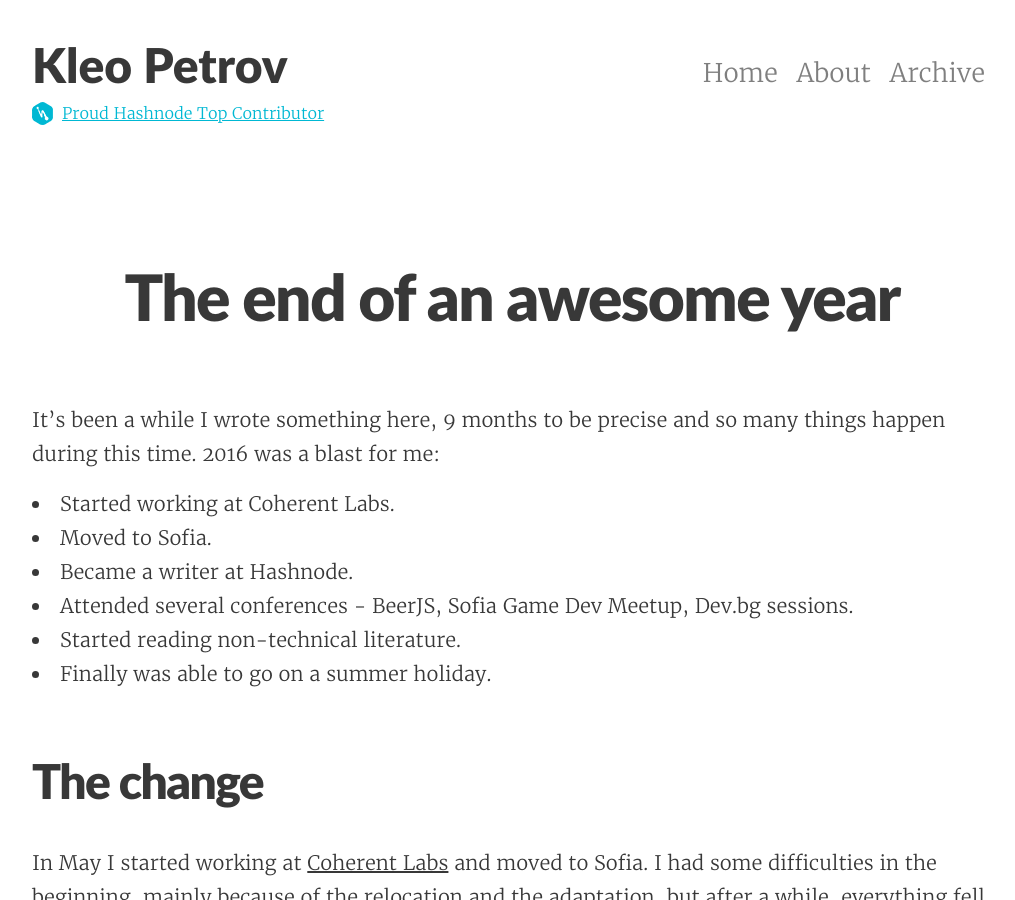
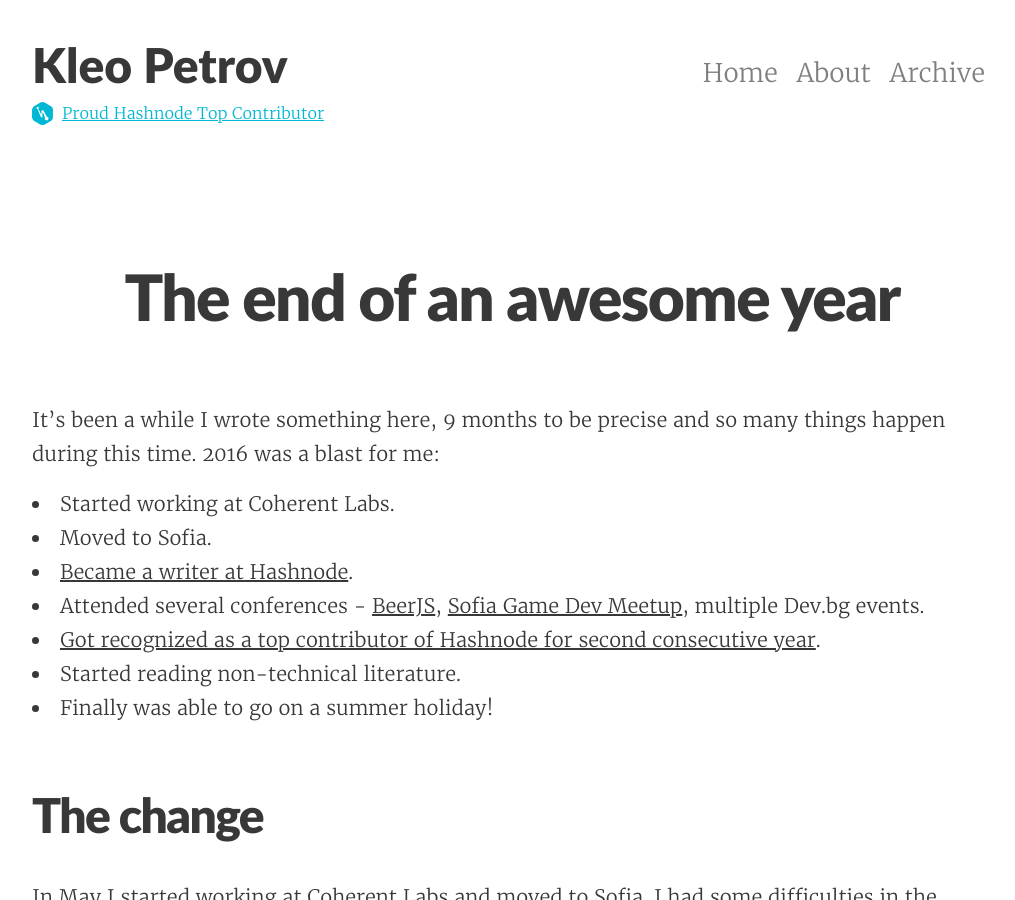
Before and after one commit to KleoPetroff/kleopetroff.github.io, a Jekyll site: the page built from _posts/2016-12-31-end-of-year.md, in a window 1280 px wide and 900 px high. Shown: the whole window, without its empty margins (128-1143 px from the left). Built offline with Jekyll 4.4.1, drawn with Linux system fonts in a browser that asks for light colours; comment, search, counter and statistics services are not loaded.

Commit message:
add missing links to the article

```diff
--- a/_posts/2016-12-31-end-of-year.md
+++ b/_posts/2016-12-31-end-of-year.md
@@ -8,10 +8,11 @@
 
 - Started working at Coherent Labs.
 - Moved to Sofia.
-- Became a writer at Hashnode.
-- Attended several conferences - BeerJS, Sofia Game Dev Meetup, Dev.bg sessions.
+- [Became a writer at Hashnode](https://hashnode.com/originals).
+- Attended several conferences - [BeerJS](https://github.com/beerjs/sofia), [Sofia Game Dev Meetup](https://www.meetup.com/Sofia-Game-Dev-Meetup), multiple Dev.bg events.
+- [Got recognized as a top contributor of Hashnode for second consecutive year](https://2016.hashnode.com).
 - Started reading non-technical literature.
-- Finally was able to go on a summer holiday.
+- Finally was able to go on a summer holiday!
 
 ## The change
 
```
